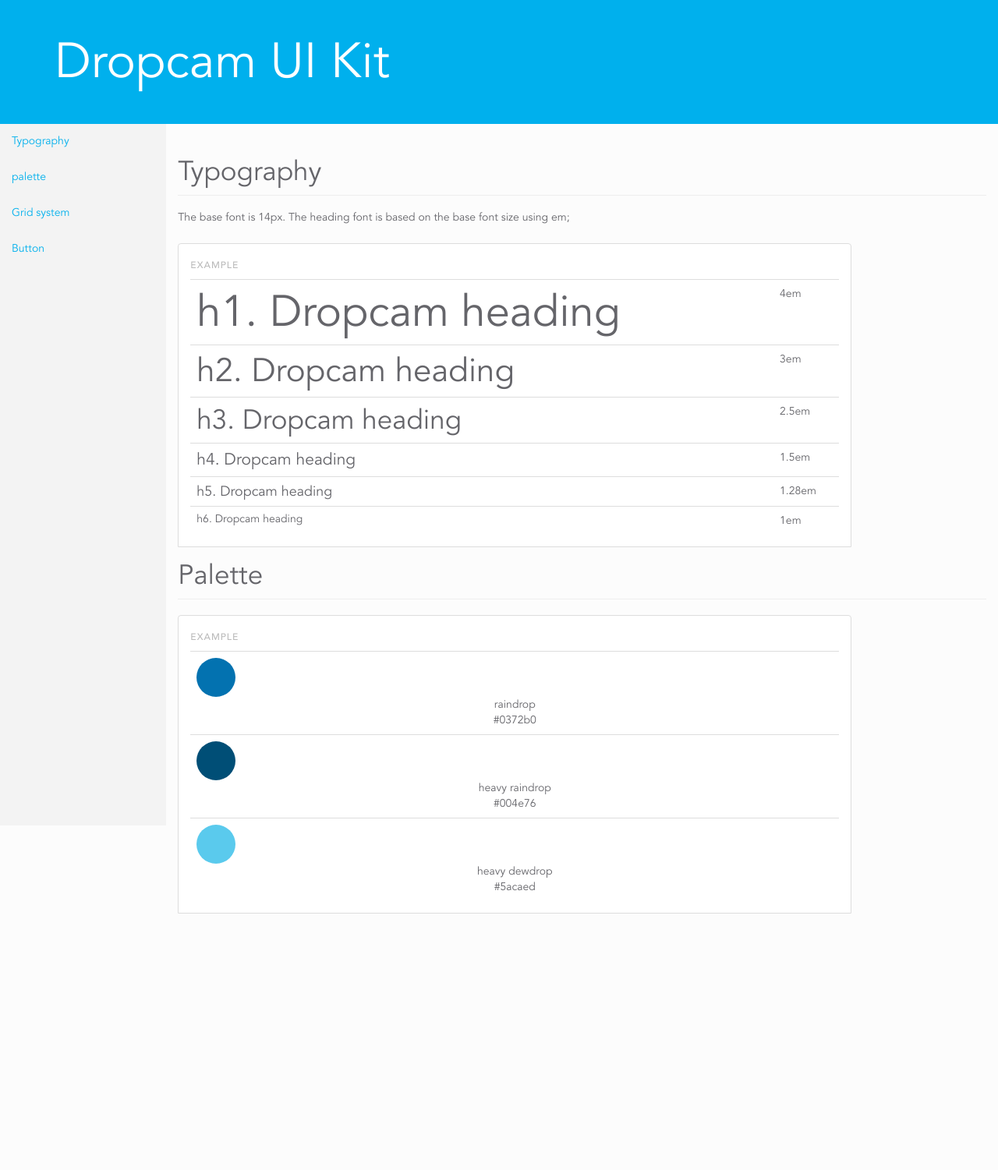
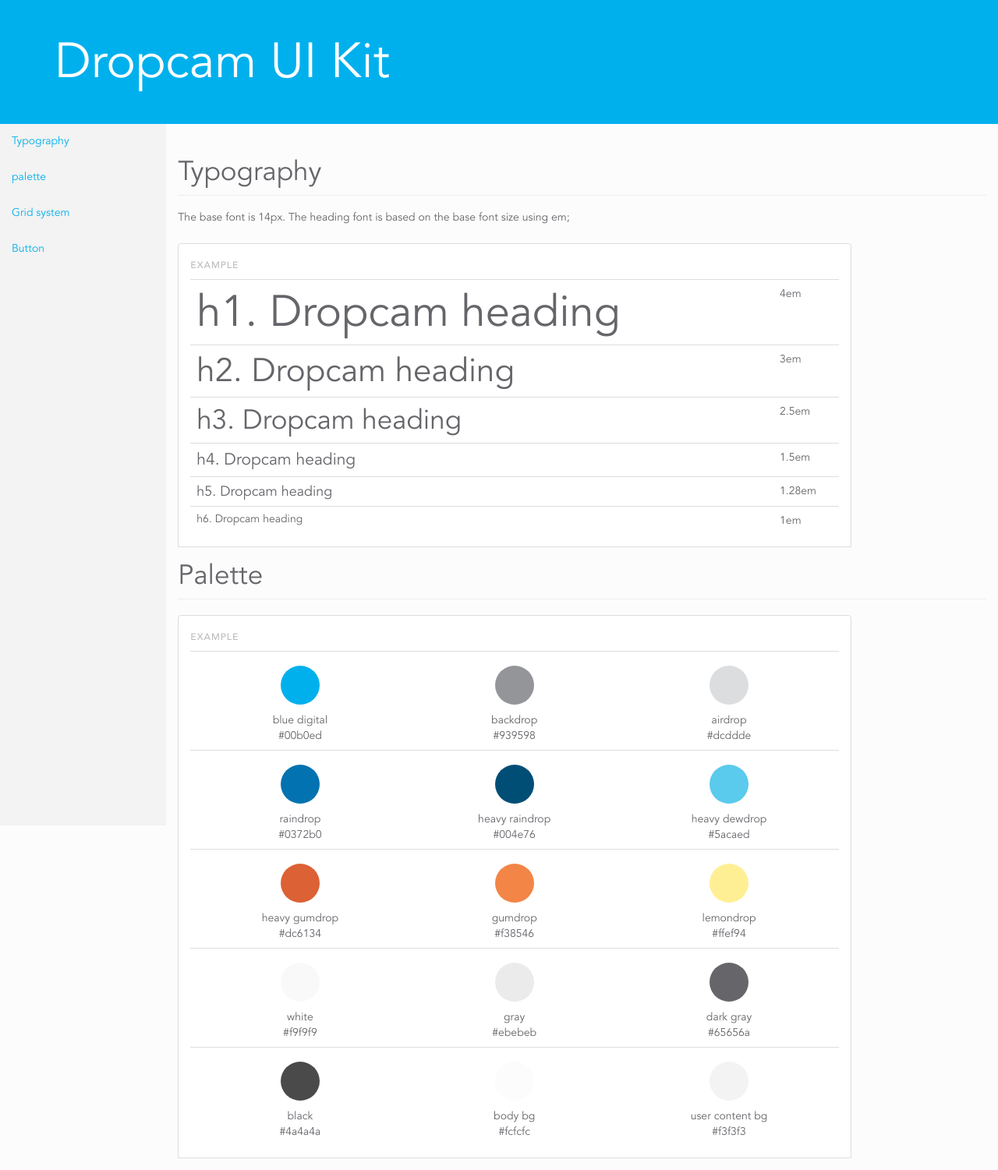
Before and after one commit to alisheikh/Dropcam-UI-Kit, a Jekyll site: the page built from index.html, in a window 1280 px wide. Shown: the whole page at 78% size. Built offline with Jekyll 4.4.1, drawn with Linux system fonts in a browser that asks for light colours; nearby versions of some CDN libraries; Markdown is read by kramdown in place of the engine named in the settings; before the commit the page ends 1187 px from its top, so only the background shows below that.

Commit message:
finish palette

```diff
--- a/_data/palette.yml
+++ b/_data/palette.yml
@@ -1,8 +1,35 @@
-- value: "#0372b0"
-  name: raindrop
-
-- value: "#004e76"
-  name: heavy raindrop
-
-- value: "#5acaed"
-  name: heavy dewdrop
+-
+  - value: "#00b0ed"
+    name: blue digital
+  - value: "#939598"
+    name: backdrop
+  - value: "#dcddde"
+    name: airdrop
+-
+  - value: "#0372b0"
+    name: raindrop
+  - value: "#004e76"
+    name: heavy raindrop
+  - value: "#5acaed"
+    name: heavy dewdrop
+-
+  - value: "#dc6134"
+    name: heavy gumdrop
+  - value: "#f38546"
+    name: gumdrop
+  - value: "#ffef94"
+    name: lemondrop
+-
+  - value: "#f9f9f9"
+    name: white
+  - value: "#ebebeb"
+    name: gray
+  - value: "#65656a"
+    name: dark gray
+-
+  - value: "#4a4a4a"
+    name: black
+  - value: "#fcfcfc"
+    name: body bg
+  - value: "#f3f3f3"
+    name: user content bg
--- a/_layouts/default.html
+++ b/_layouts/default.html
@@ -79,13 +79,15 @@
           <div class="col-sm-10 bs-example">
             <table class="table col-sm-10">
               <tbody>
-                {% for color in site.data.palette %}
+                {% for row in site.data.palette %}
                   <tr>
-                    <td>
-                      <div class="circle" style="background-color:{{ color.value }}"></div>
-                      <div class="center">{{ color.name }}</div>
-                      <div class="center">{{ color.value }}</div>
-                    </td>
+                    {% for color in row %}
+                      <td>
+                        <div class="circle" style="background-color:{{ color.value }}"></div>
+                        <div class="center">{{ color.name }}</div>
+                        <div class="center">{{ color.value }}</div>
+                      </td>
+                    {% endfor %}
                   </tr>
                 {% endfor %}
               </tbody>
--- a/_sass/DC_UI_Kit.scss
+++ b/_sass/DC_UI_Kit.scss
@@ -29,5 +29,6 @@
 		height: 50px;
 		width: 50px;
 		border-radius: 25px;
+		margin: 10px auto;
 	}
 }
--- a/css/DC_UI_Kit.css
+++ b/css/DC_UI_Kit.css
@@ -797,4 +797,5 @@
   height: 50px;
   width: 50px;
   border-radius: 25px;
+  margin: 10px auto;
 }
```
